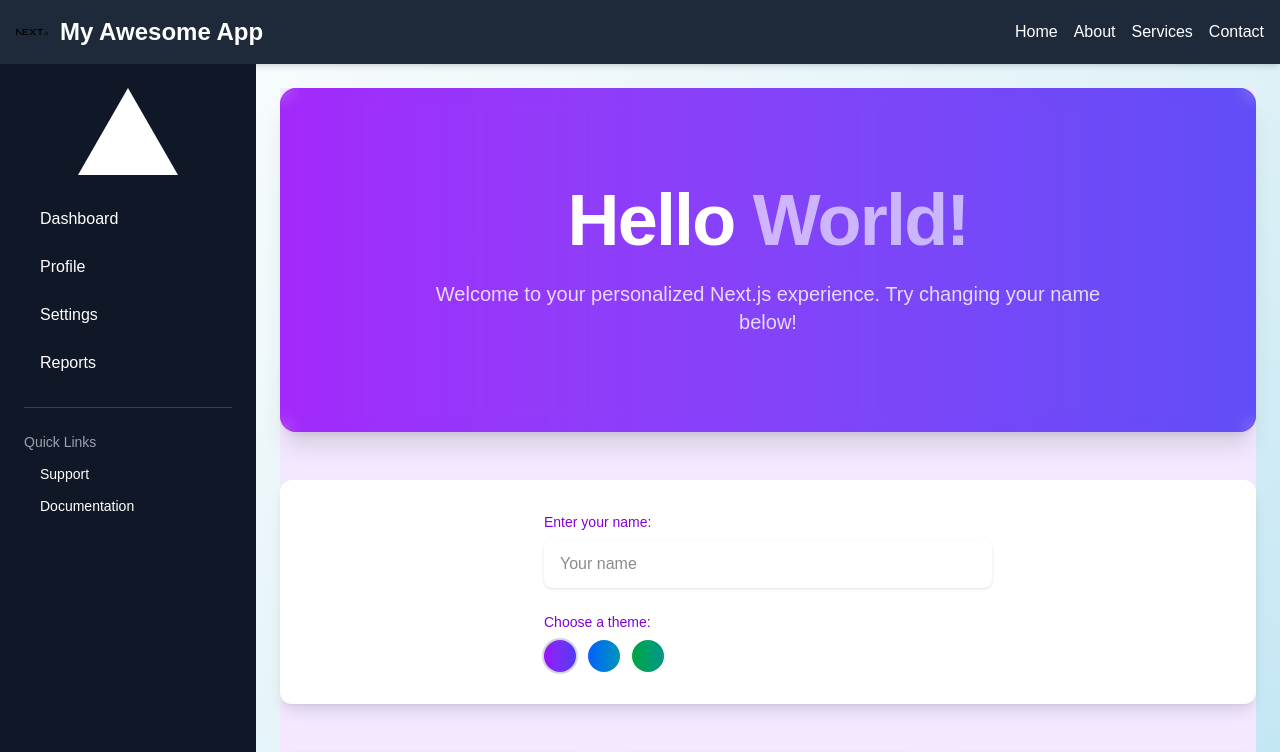
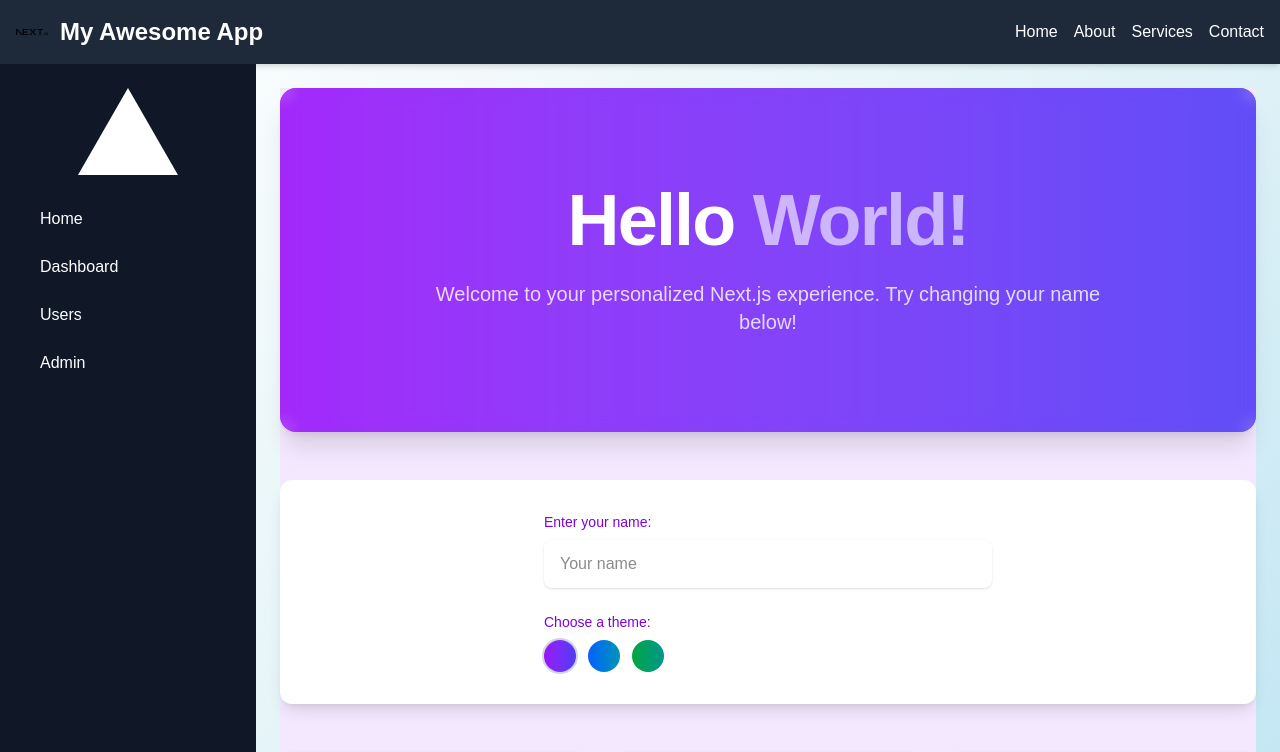
Before and after one commit to ssoxc/waffle, a Next.js app: page / in a window 1280 px wide. Shown: the top 752 px of the page. Built offline with nearby package versions, Linux system fonts and the light colour scheme.

Commit message:
Fix issue #64: add a side bar

```diff
--- a/src/components/Sidebar.tsx
+++ b/src/components/Sidebar.tsx
@@ -8,18 +8,11 @@ const Sidebar: React.FC = () => {
         <Image src="/vercel.svg" alt="Vercel Logo" width={100} height={24} />
       </div>
       <nav className="space-y-2">
+        <a href="#" className="block py-2 px-4 rounded hover:bg-gray-700 transition-colors">Home</a>
         <a href="#" className="block py-2 px-4 rounded hover:bg-gray-700 transition-colors">Dashboard</a>
-        <a href="#" className="block py-2 px-4 rounded hover:bg-gray-700 transition-colors">Profile</a>
-        <a href="#" className="block py-2 px-4 rounded hover:bg-gray-700 transition-colors">Settings</a>
-        <a href="#" className="block py-2 px-4 rounded hover:bg-gray-700 transition-colors">Reports</a>
+        <a href="#" className="block py-2 px-4 rounded hover:bg-gray-700 transition-colors">Users</a>
+        <a href="#" className="block py-2 px-4 rounded hover:bg-gray-700 transition-colors">Admin</a>
       </nav>
-      <div className="pt-6 border-t border-gray-700">
-        <p className="text-sm text-gray-400">Quick Links</p>
-        <ul className="mt-2 space-y-1">
-          <li><a href="#" className="block py-1 px-4 rounded hover:bg-gray-700 transition-colors text-sm">Support</a></li>
-          <li><a href="#" className="block py-1 px-4 rounded hover:bg-gray-700 transition-colors text-sm">Documentation</a></li>
-        </ul>
-      </div>
     </aside>
   );
 };
```
Also changed, not shown: 1 other file (tests, documents, lock files or other folders).
